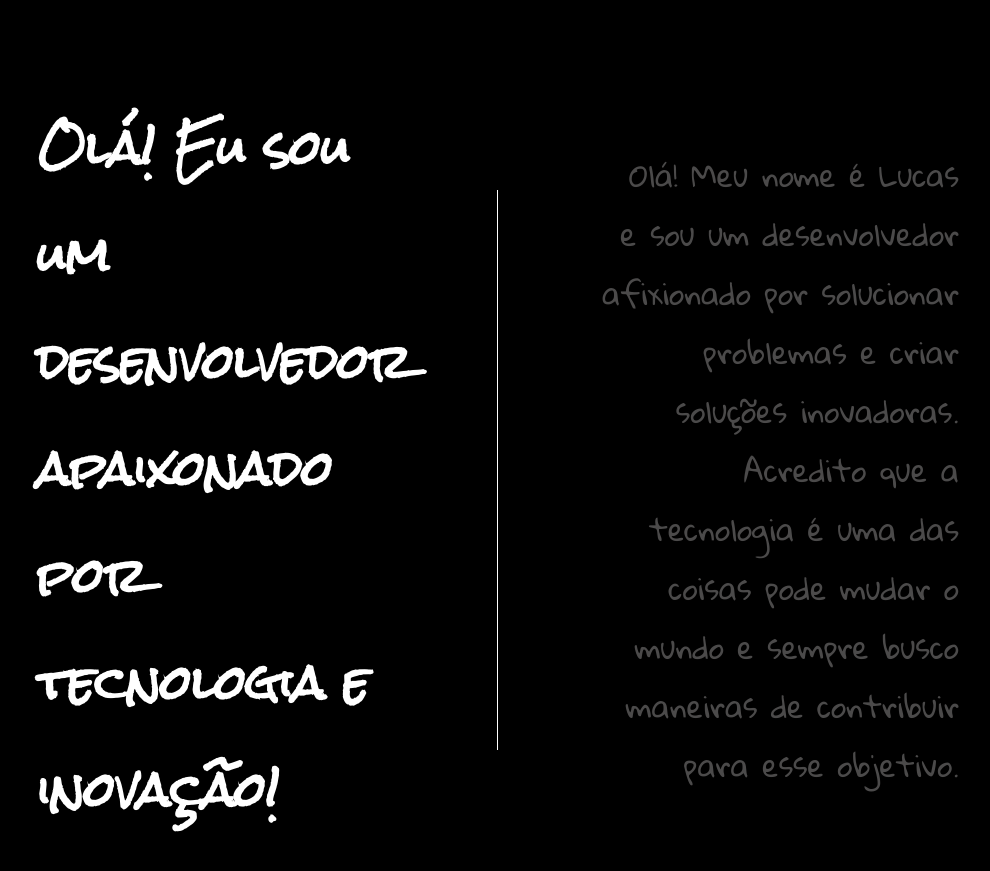
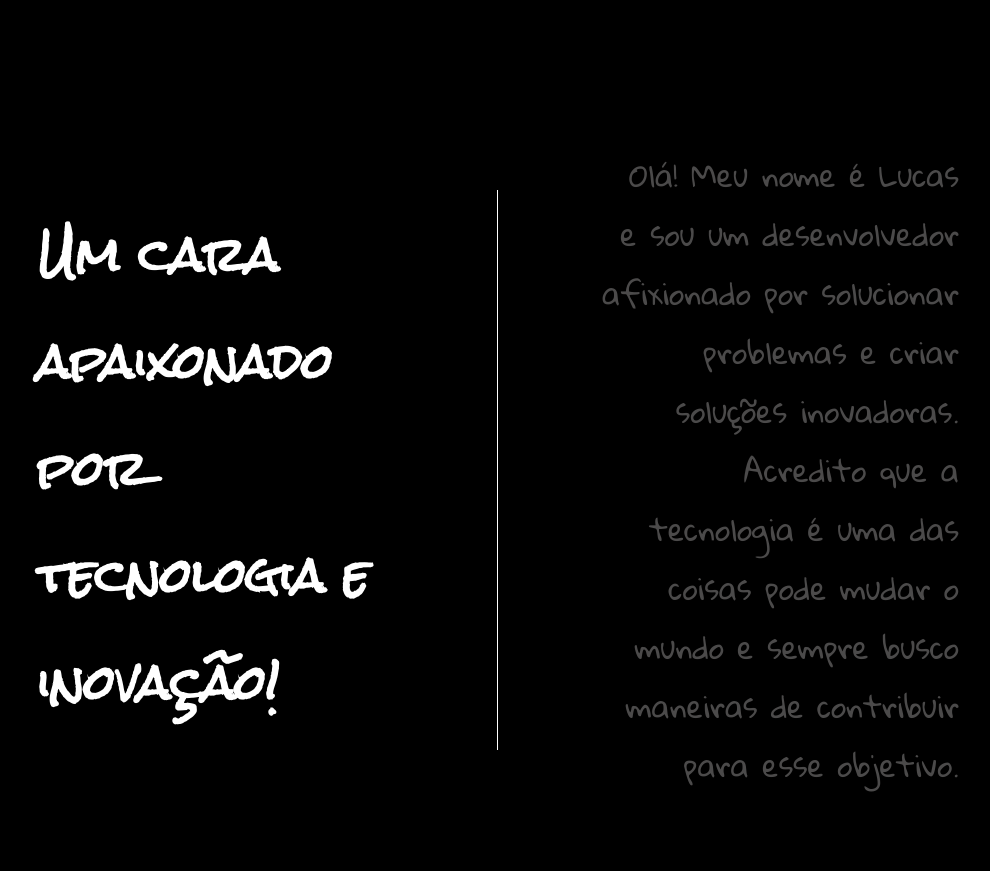
Before and after one commit to LucasBelgamann/portfolio, a React (Create React App) app: page / in a window 1280 px wide. Shown: the part 617-1488 px from the top of the page, without its empty margins (142-1132 px from the left). Built offline with nearby package versions, Linux system fonts and the light colour scheme; a web font is replaced by a local one.

Commit message:
fix: text

```diff
--- a/src/components/aboutme/Aboutme.jsx
+++ b/src/components/aboutme/Aboutme.jsx
@@ -4,7 +4,7 @@ const Aboutme = () => {
   return (
     <div id="aboutme" className="container-about">
         <div className="aboutme">
-                <h2>Olá! Eu sou um desenvolvedor apaixonado por tecnologia e inovação!</h2>
+                <h2>Um cara apaixonado por tecnologia e inovação!</h2>
             <div className='line-about'></div>
                 <p>Olá! Meu nome é Lucas e sou um desenvolvedor afixionado por solucionar problemas e criar soluções inovadoras. Acredito que a tecnologia é uma das coisas pode mudar o mundo e sempre busco maneiras de contribuir para esse objetivo.</p>
         </div>
```
